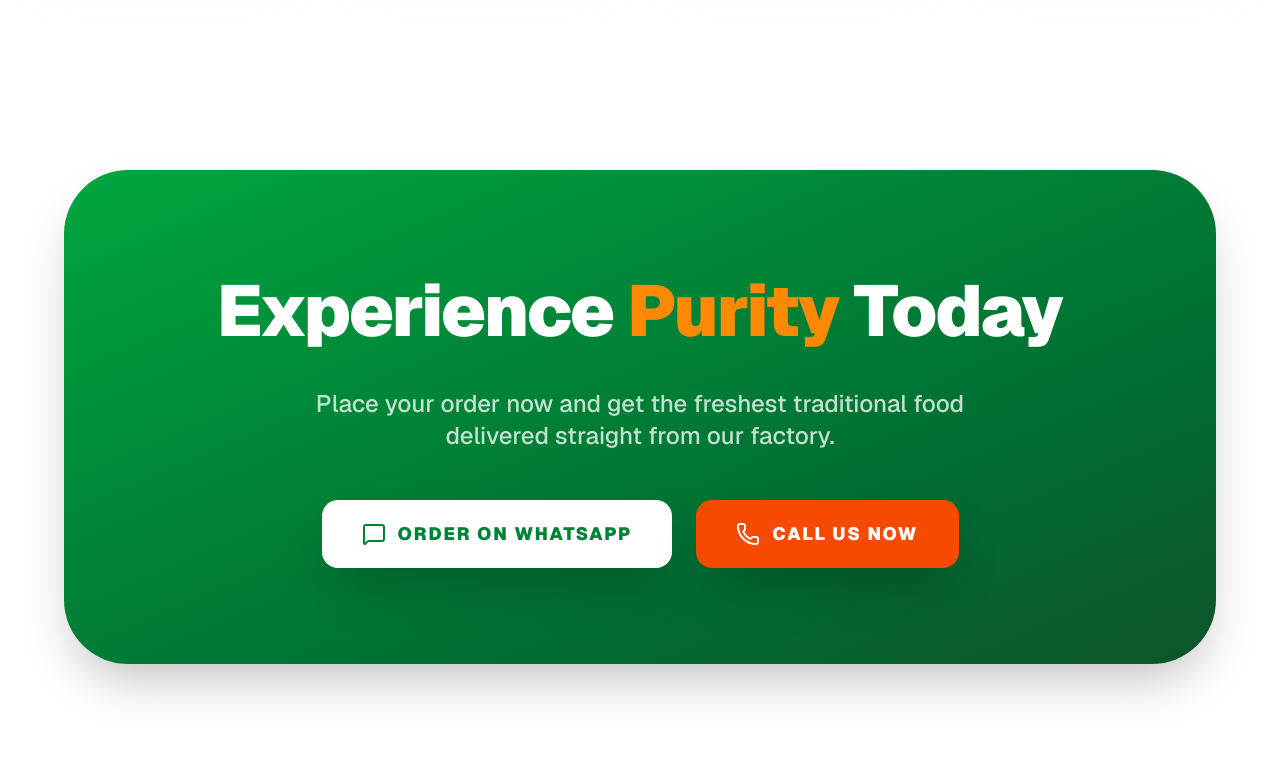
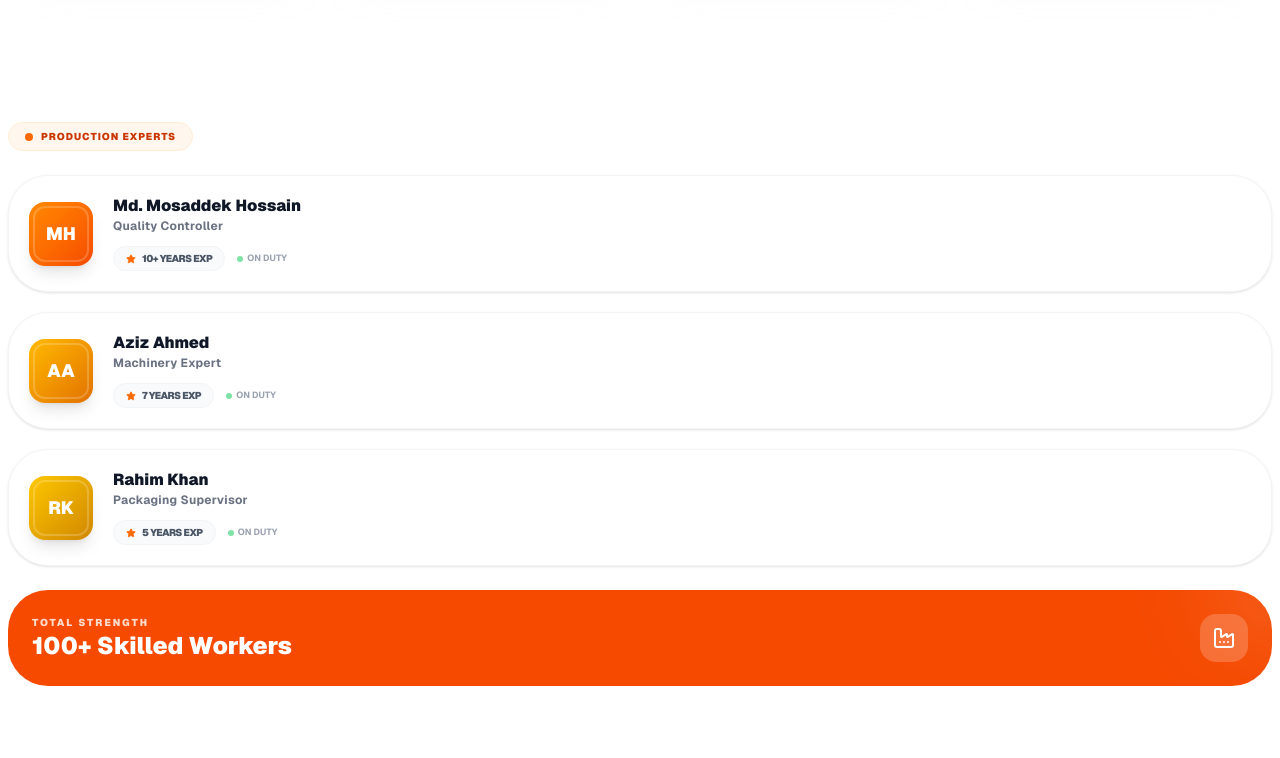
Before and after one commit to mehedishakib6796/bhai-bhai-food, a Next.js app: page / in a window 1280 px wide. Shown: the part 5340-6098 px from the top of the page. Built offline with nearby package versions, Linux system fonts and the light colour scheme.

Commit message:
4th update

```diff
--- a/app/page.tsx
+++ b/app/page.tsx
@@ -705,6 +705,92 @@ export default function Home() {
 </section>
 
 
+
+{/* --- Upgraded Production Staff Section --- */}
+<div className="space-y-6 mt-12 px-2">
+  <div className="flex items-center justify-between">
+    <div className="inline-flex items-center gap-2 px-4 py-1.5 rounded-full bg-orange-50 text-orange-700 border border-orange-100 font-black text-[10px] uppercase tracking-widest">
+      <span className="relative flex h-2 w-2">
+        <span className="animate-ping absolute inline-flex h-full w-full rounded-full bg-orange-400 opacity-75"></span>
+        <span className="relative inline-flex rounded-full h-2 w-2 bg-orange-500"></span>
+      </span>
+      Production Experts
+    </div>
+  </div>
+
+  <div className="grid grid-cols-1 gap-5">
+    {[
+      { name: "Md. Mosaddek Hossain", role: "Quality Controller", experience: "10+ Years", initial: "MH", color: "from-orange-400 to-orange-600" },
+      { name: "Aziz Ahmed", role: "Machinery Expert", experience: "7 Years", initial: "AA", color: "from-amber-400 to-amber-600" },
+      { name: "Rahim Khan", role: "Packaging Supervisor", experience: "5 Years", initial: "RK", color: "from-yellow-400 to-yellow-600" }
+    ].map((staff, index) => (
+      <motion.div
+        key={index}
+        whileHover={{ x: 10 }}
+        className="group relative bg-white p-5 rounded-[2.5rem] border border-gray-100 flex items-center gap-5 shadow-sm hover:shadow-xl hover:shadow-orange-100/50 transition-all duration-500"
+      >
+        {/* Profile Avatar with Gradient Background */}
+        <div className={`relative w-16 h-16 rounded-2xl bg-gradient-to-br ${staff.color} flex items-center justify-center text-white font-black text-lg shadow-lg transform group-hover:rotate-6 transition-transform duration-500`}>
+          {staff.initial}
+          {/* Decorative Ring */}
+          <div className="absolute inset-1 border-2 border-white/20 rounded-xl" />
+        </div>
+
+        <div className="flex-1">
+          <div className="flex items-start justify-between">
+            <div>
+              <h4 className="text-md font-black text-gray-900 leading-tight group-hover:text-orange-600 transition-colors">
+                {staff.name}
+              </h4>
+              <p className="text-gray-500 text-xs font-bold mt-0.5 tracking-wide">
+                {staff.role}
+              </p>
+            </div>
+          </div>
+
+          <div className="mt-3 flex items-center gap-3">
+            <div className="flex items-center gap-1.5 px-3 py-1 bg-gray-50 rounded-full border border-gray-100">
+              <Star size={10} className="text-orange-500 fill-orange-500" />
+              <span className="text-[10px] font-black text-gray-600 uppercase tracking-tighter">
+                {staff.experience} Exp
+              </span>
+            </div>
+
+            {/* Status Indicator */}
+            <div className="flex items-center gap-1">
+              <div className="w-1.5 h-1.5 bg-green-500 rounded-full animate-pulse" />
+              <span className="text-[9px] font-bold text-gray-400 uppercase">On Duty</span>
+            </div>
+          </div>
+        </div>
+
+        {/* Floating Arrow Icon (Only visible on hover or mobile) */}
+        <div className="opacity-0 group-hover:opacity-100 transition-opacity p-2 bg-orange-50 rounded-full text-orange-600">
+          <ArrowRight size={16} />
+        </div>
+
+        {/* Background Decorative Pattern */}
+        <div className="absolute -right-2 -bottom-2 w-16 h-16 bg-gray-50 rounded-full blur-2xl opacity-0 group-hover:opacity-100 transition-opacity" />
+      </motion.div>
+    ))}
+  </div>
+
+  {/* Summary Footer */}
+  <div className="bg-orange-600 p-6 rounded-[2.5rem] text-white overflow-hidden relative group">
+    <div className="relative z-10 flex items-center justify-between">
+      <div>
+        <p className="text-[10px] font-black uppercase tracking-[0.2em] opacity-80">Total Strength</p>
+        <h4 className="text-2xl font-black">100+ Skilled Workers</h4>
+      </div>
+      <div className="p-3 bg-white/20 backdrop-blur-md rounded-2xl">
+        <Factory size={24} />
+      </div>
+    </div>
+    {/* Abstract background shapes */}
+    <div className="absolute top-0 right-0 w-32 h-32 bg-white/10 rounded-full -mr-16 -mt-16 blur-2xl transition-transform group-hover:scale-150 duration-700" />
+  </div>
+</div>
+
      {/* --- CTA Section --- */}
 <section className="py-24 px-6 bg-white">
   <motion.div
@@ -796,10 +882,10 @@ export default function Home() {
         </div>
 
         <div className="max-w-7xl mx-auto mt-20 pt-8 border-t border-gray-800 text-center">
-          <div className="text-gray-600 text-[10px] font-black uppercase tracking-[0.5em]">
-            © {new Date().getFullYear()} Bhai Bhai Food Factory. Pure & Organic Tradition.
-          </div>
-        </div>
+  <div className="text-gray-600 text-[10px] font-black uppercase tracking-[0.5em]">
+    © 2023 Bhai Bhai Food Factory. Pure & Organic Tradition.
+  </div>
+</div>
       </footer>
 
       {/* WhatsApp Floating Button */}
```
